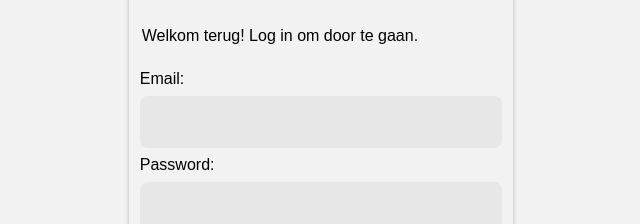
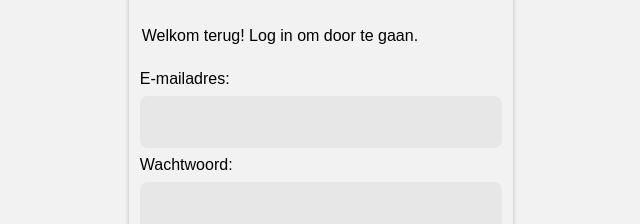
Before and after one commit to TM-GrowLab/GrowLab-Frontend, a React (Create React App) app: page /login in a window 1280 px wide. Shown: the part 133-357 px from the top of the page, without its empty margins (319-959 px from the left). Built offline with nearby package versions, Linux system fonts and the light colour scheme; a web font is replaced by a local one.

Commit message:
store cookie and warning message

```diff
--- a/src/components/LogIn.tsx
+++ b/src/components/LogIn.tsx
@@ -32,7 +32,12 @@ export const LogIn: React.FC = () => {
         .then(data => {
             console.log(data);
 
+            // store the token in local storage
+            localStorage.setItem('token', data.token);
+
             // proceed to home
+            // show wrong password message
+            document.querySelector('.wrongPass')?.removeAttribute('hidden');
         })
         .catch(error => {
             // handle the error
@@ -45,7 +50,7 @@ export const LogIn: React.FC = () => {
             <p>Welkom terug! Log in om door te gaan.</p>
             <form onSubmit={handleSubmit}>
                 <div>
-                    <label htmlFor="email">Email:</label>
+                    <label htmlFor="email">E-mailadres:</label>
                     <input
                         type="email"
                         id="email"
@@ -54,7 +59,7 @@ export const LogIn: React.FC = () => {
                     />
                 </div>
                 <div>
-                    <label htmlFor="password">Password:</label>
+                    <label htmlFor="password">Wachtwoord:</label>
                     <input
                         type="password"
                         id="password"
@@ -62,8 +67,10 @@ export const LogIn: React.FC = () => {
                         onChange={handlePasswordChange}
                     />
                 </div>
+                <p className="wrongPass" hidden>Aanmeldgegevens onjuist</p>
                 <button className="submit" type="submit">Aanmelden</button>
             </form>
+
         </div>
     );
 };
--- a/src/index.css
+++ b/src/index.css
@@ -309,3 +309,7 @@ header img {
   border: none;
   border-radius: 25px;
 }
+
+.login .wrongPass{
+  color: var(--Red);
+}
```
